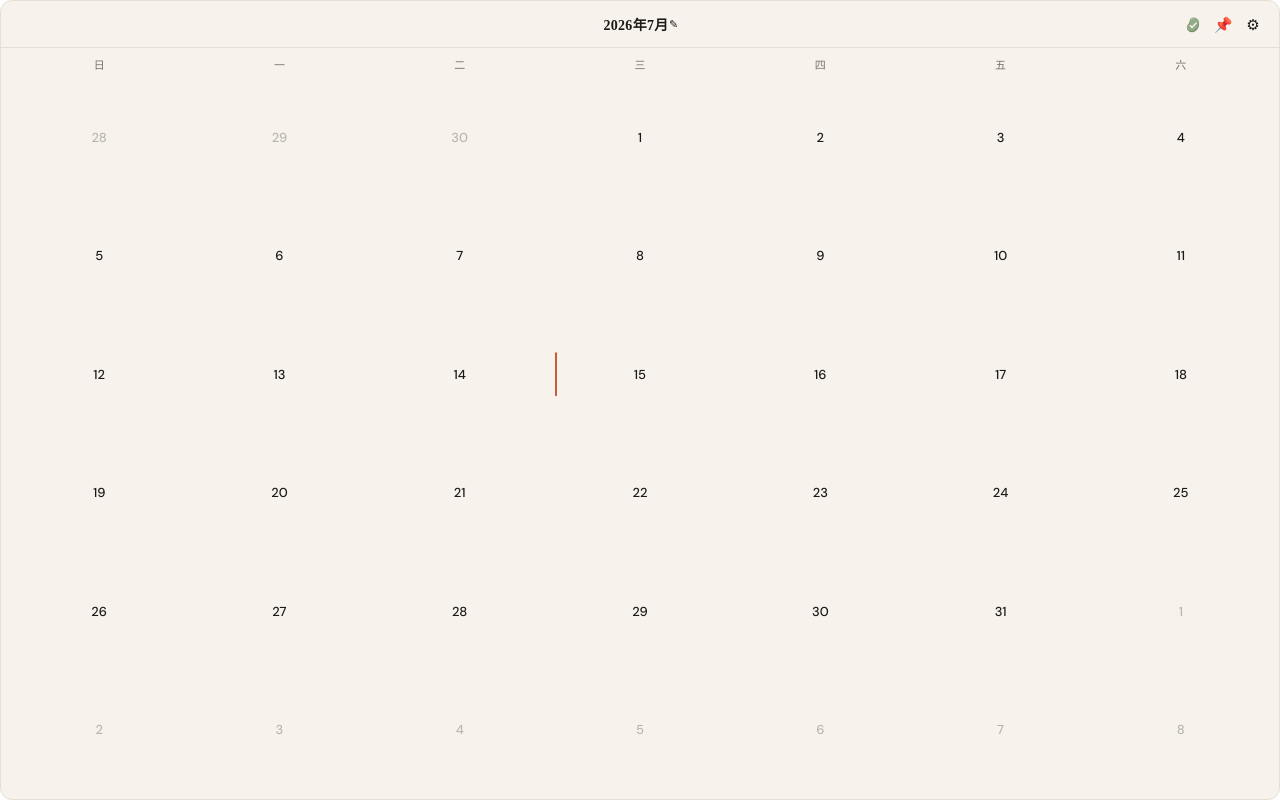
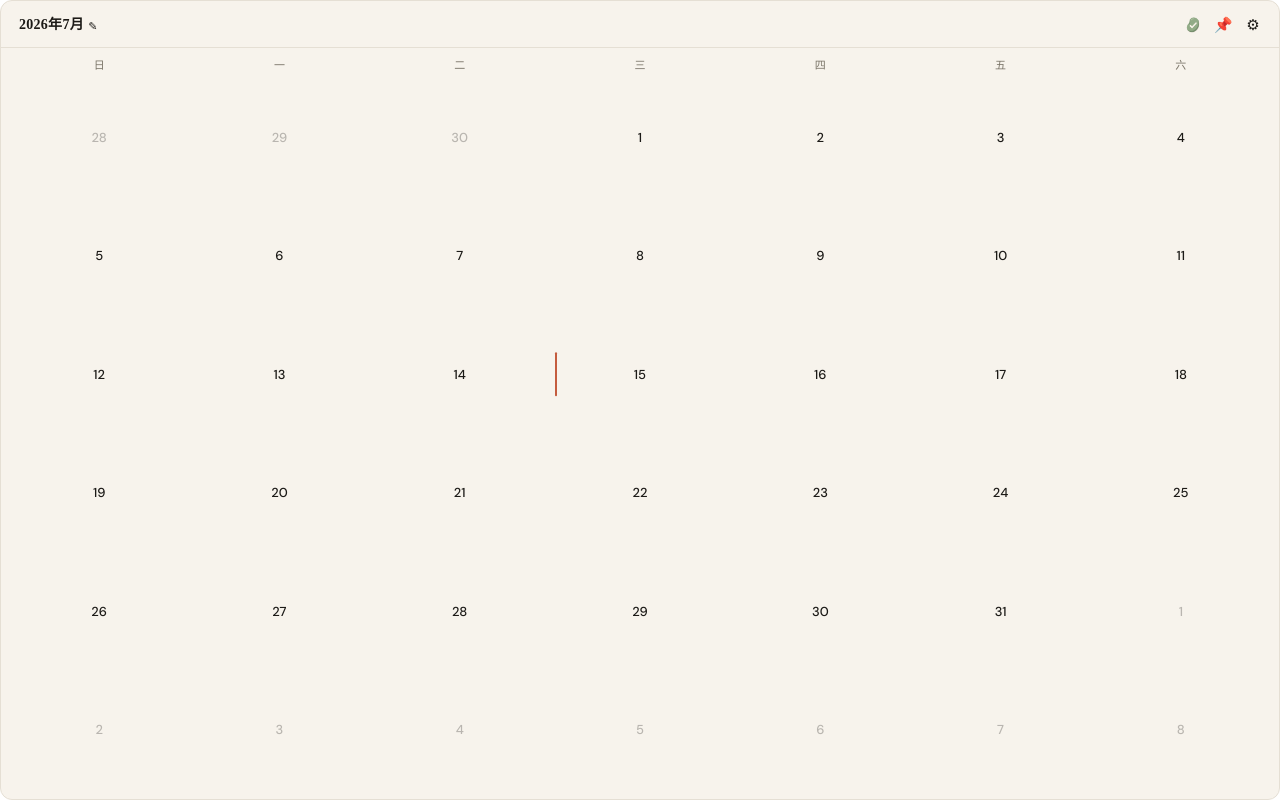
Before and after one commit to Grinfly/desktop-calendar-widget, a React (Vite) app: page / in a window 1280 px wide. Built offline with nearby package versions, Linux system fonts and the light colour scheme.

Commit message:
fix: 将月份标题与总结笔移到左侧并对齐

```diff
--- a/src/components/TitleBar.tsx
+++ b/src/components/TitleBar.tsx
@@ -67,11 +67,6 @@ export function TitleBar({
             onDoubleClick={(event) => event.stopPropagation()}
           >
             {backButton}
-          </div>
-          <div
-            className="title-bar-center"
-            onDoubleClick={(event) => event.stopPropagation()}
-          >
             <Tooltip content="选择年月">
               <button
                 type="button"
--- a/src/styles/global.css
+++ b/src/styles/global.css
@@ -210,17 +210,6 @@ button {
   overflow: hidden;
 }
 
-.title-bar-center {
-  position: absolute;
-  left: 50%;
-  top: 50%;
-  transform: translate(-50%, -50%);
-  display: flex;
-  align-items: center;
-  z-index: 1;
-  max-width: calc(100% - 108px);
-}
-
 .title-bar-drag-area {
   flex: 1;
   min-width: 12px;
@@ -271,6 +260,7 @@ button {
   font-size: 14px;
   font-weight: 600;
   letter-spacing: 0.02em;
+  line-height: 1;
   white-space: nowrap;
 }
 
@@ -288,8 +278,7 @@ button {
   transition: background 0.15s ease;
 }
 
-.title-bar-left .title-bar-picker,
-.title-bar-center .title-bar-picker {
+.title-bar-left .title-bar-picker {
   padding-right: 0;
 }
 
@@ -394,6 +383,8 @@ button {
   width: 12px;
   height: 12px;
   font-size: 11px;
+  line-height: 1;
+  transform: translateY(1px);
 }
 
 .title-action-icon {
```
